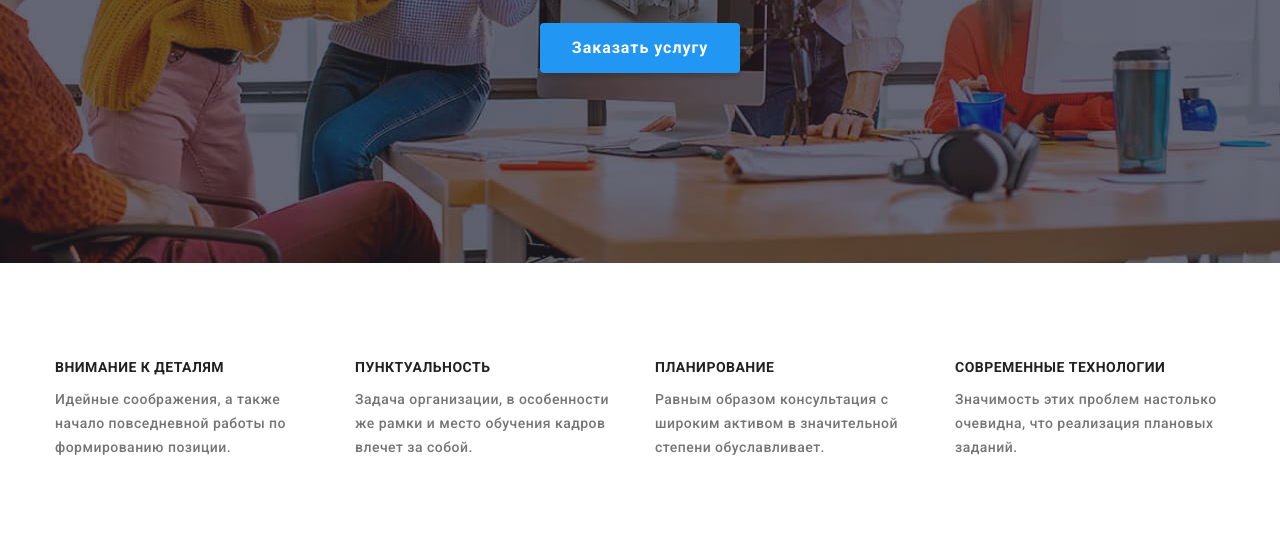
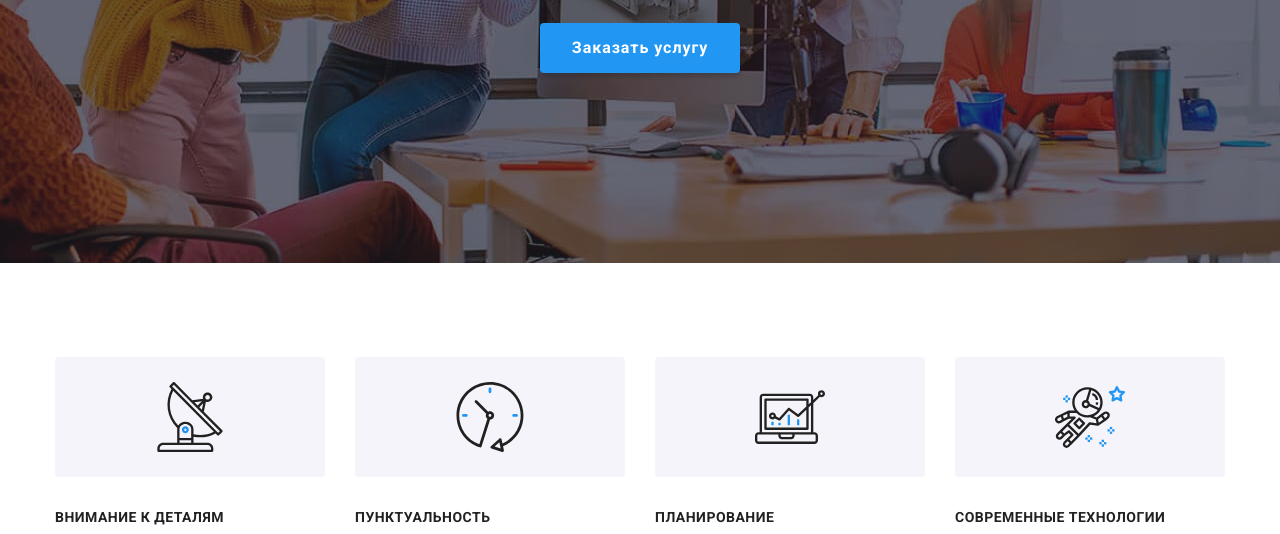
Before and after one commit to VVariychuk/goit-markup-hw-04, a plain HTML site: page index.html in a window 1280 px wide. Shown: the part 418-952 px from the top of the page. Drawn offline with nearby package versions, Linux system fonts and the light colour scheme.

Commit message:
::before

```diff
--- a/css/styles.css
+++ b/css/styles.css
@@ -22,7 +22,6 @@ html {
   --secondary-text-color: #757575;
   --accent-color: #2196f3;
   --wite-color: #ffffff;
-  /* --buttons-color: #f5f4fa; */
   --contacts-rgba: rgba(255, 255, 255, 0.6);
 }
 body {
@@ -198,12 +197,12 @@ ul img {
   color: var(--secondary-text-color);
 }
 
-.adantage-list p {
+.advantage-list p {
   margin-top: 10px;
   margin-bottom: 0px;
 }
 
-.adantage-list .cards-items {
+.advantage-list .cards-items {
   font-size: 14px;
   line-height: 1.71;
 }
@@ -261,9 +260,7 @@ ul img {
   line-height: 1.7;
   margin-top: 9px;
 }
-/* .line {
-  border: 1px solid #ececec;
-} */
+
 .container {
   width: 1200px;
   margin-left: auto;
@@ -300,22 +297,55 @@ header > .container {
   margin-right: 93px;
 }
 
-.adventages {
+.advantages {
   padding-top: 94px;
 }
 
-.adantage-list {
+.advantage-list {
   display: flex;
   padding: 0px;
 }
 
-.adantage-list > li {
+.advantage-list > li {
   width: calc((100% - 90px) / 4);
   margin-left: 30px;
 }
-.adantage-list > li:first-child {
+.advantage-list > li:first-child {
   margin-left: 0px;
 }
+
+.advantage-list > li::before {
+  display: block;
+  content: "";
+  height: 120px;
+  /* background-size: contain; */
+  background-repeat: no-repeat;
+  background-position: center;
+  background-color: #f5f4fa;
+  border-radius: 4px;
+  margin-bottom: 30px;
+}
+
+.icon-antenna::before {
+  background-image: url("../images/antenna.svg");
+  background-size: 70px;
+}
+
+.icon-clock::before {
+  background-image: url("../images/clock.svg");
+  background-size: 70px;
+}
+
+.icon-diagram::before {
+  background-image: url("../images/diagram.svg");
+  background-size: 70px;
+}
+
+.icon-astronaut::before {
+  background-image: url("../images/astronaut.svg");
+  background-size: 70px;
+}
+
 .flex-list {
   display: flex;
   padding: 0px;
--- a/index.html
+++ b/index.html
@@ -54,33 +54,33 @@
       </section>
 
       <!-- Advantages -->
-      <section class="adventages">
+      <section class="advantages">
         <div class="container">
         <h2 class="secondary-title" hidden>Наши Преимущества</h2>
 
-        <ul class="adantage-list">
-          <li>
+        <ul class="advantage-list">
+          <li class="icon-antenna">
             <h3 class="tertiary-title">Внимание к деталям</h3>
             <p class="cards-items">
               Идейные соображения, а также начало повседневной работы по
               формированию позиции.
             </p>
           </li>
-          <li>
+          <li class="icon-clock">
             <h3 class="tertiary-title">Пунктуальность</h3>
             <p class="cards-items">
               Задача организации, в особенности же рамки и место обучения кадров
               влечет за собой.
             </p>
           </li>
-          <li>
+          <li class="icon-diagram">
             <h3 class="tertiary-title">Планирование</h3>
             <p class="cards-items">
               Равным образом консультация с широким активом в значительной
               степени обуславливает.
             </p>
           </li>
-          <li>
+          <li class="icon-astronaut">
             <h3 class="tertiary-title">Современные технологии</h3>
             <p class="cards-items">
               Значимость этих проблем настолько очевидна, что реализация
```
Also changed, not shown: images/antenna.svg (added), images/astronaut.svg (added), images/clock.svg (added), images/diagram.svg (added), images/logo 1ya&go.svg (added), images/logo 2company-th.svg (added), images/logo 3.svg (added), images/logo 4foster-peters.svg (added), images/logo 5brand.svg (added), images/logo 6tag-line.svg (added).
